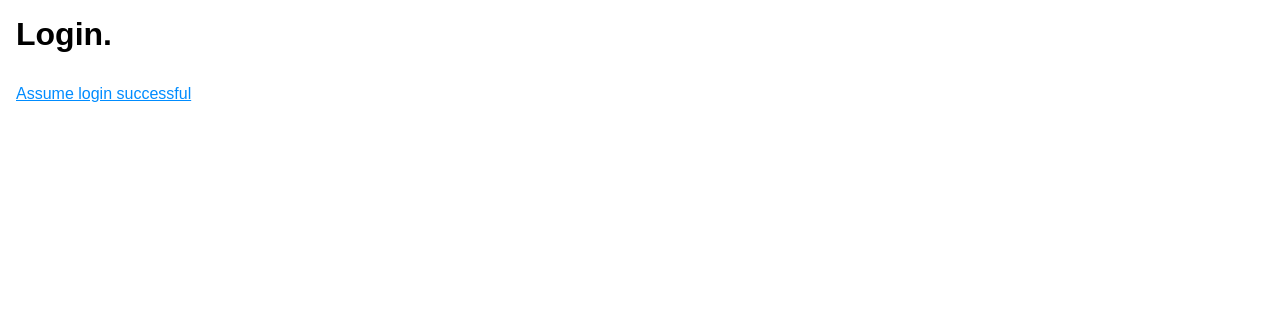
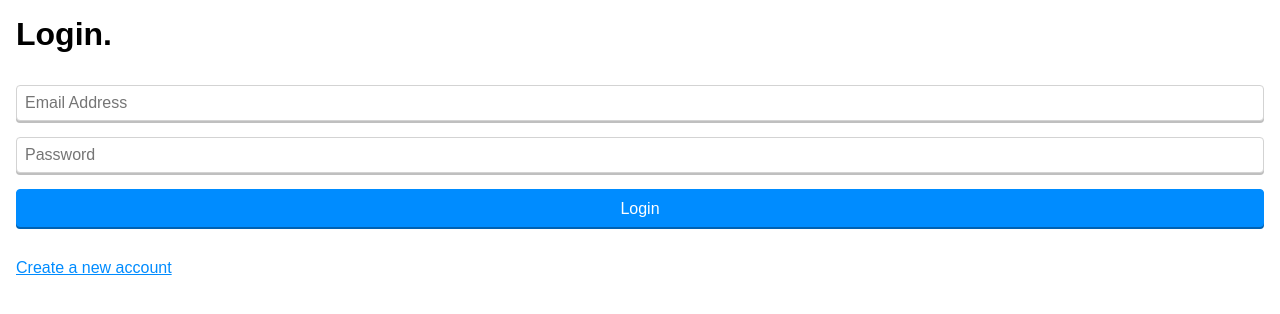
Before and after one commit to phazonoverload/sw-food-diary, a Nuxt app: page /login in a window 1280 px wide. Shown: the top 314 px of the page. Built offline with nearby package versions, Linux system fonts and the light colour scheme; a web font is replaced by a local one.

Commit message:
Auth pages styled

```diff
--- a/assets/style.css
+++ b/assets/style.css
@@ -18,6 +18,7 @@ input {
   display: block;
   width: 100%;
   margin-bottom: 1em;
+  font-size: 1em;
 }
 
 h1#title {
@@ -50,22 +51,7 @@ input[type='submit'],
   text-decoration: none;
   padding: 0.6em 1em 0.5em 1em;
   border-radius: 4px;
-}
-
-#auth small,
-.logout {
-  color: var(--theme);
-  text-decoration: underline;
-  cursor: pointer;
-}
-
-.logout {
-  margin-top: 2em;
-}
-
-.add-entry h4 {
-  margin-top: 2em;
-  margin-bottom: 0.5em;
+  font-size: 1em;
 }
 
 a,
--- a/pages/login/index.vue
+++ b/pages/login/index.vue
@@ -1,6 +1,31 @@
 <template>
   <div>
     <h1 id="title">Login.</h1>
-    <n-link to="/record">Assume login successful</n-link>
+    <form @submit.prevent="login">
+      <input type="email" placeholder="Email Address" v-model="email">
+      <input type="password" placeholder="Password" v-model="password">
+      <input type="submit" value="Login">
+    </form>
+    <n-link to="/register">Create a new account</n-link>
   </div>
 </template>
+
+<script>
+export default {
+  data() {
+    return {
+      email: "",
+      password: ""
+    };
+  },
+  methods: {
+    login() {}
+  }
+};
+</script>
+
+<style scoped>
+form {
+  margin-bottom: 2em;
+}
+</style>
--- a/pages/register/index.vue
+++ b/pages/register/index.vue
@@ -0,0 +1,31 @@
+<template>
+  <div>
+    <h1 id="title">Register.</h1>
+    <form @submit.prevent="register">
+      <input type="email" placeholder="Email Address" v-model="email">
+      <input type="password" placeholder="Password" v-model="password">
+      <input type="submit" value="Create Account">
+    </form>
+    <n-link to="/login">Login to existing account</n-link>
+  </div>
+</template>
+
+<script>
+export default {
+  data() {
+    return {
+      email: "",
+      password: ""
+    };
+  },
+  methods: {
+    register() {}
+  }
+};
+</script>
+
+<style scoped>
+form {
+  margin-bottom: 2em;
+}
+</style>
```
